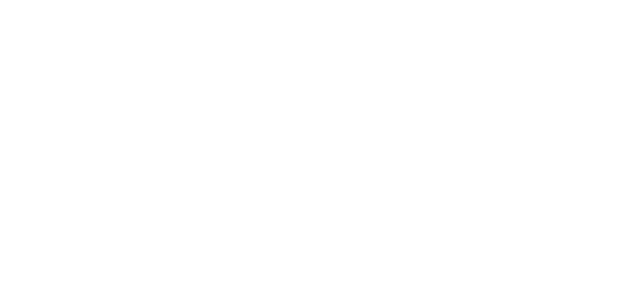
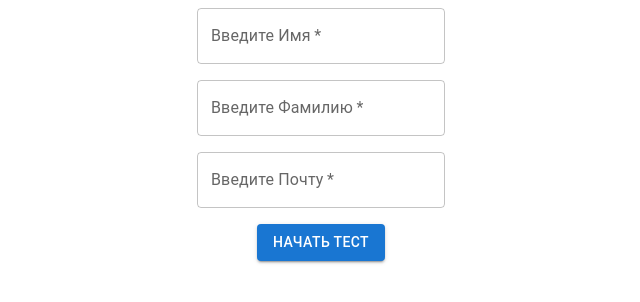
Before and after one commit to ArthurKing2901/madsoft, a React (Create React App) app: page / in a window 1280 px wide. Shown: the top 302 px of the page, without its empty margins (319-959 px from the left). Built offline with nearby package versions, Linux system fonts and the light colour scheme.

Commit message:
Add auth-form

```diff
--- /dev/null
+++ b/src/pages/AuthForm.tsx
@@ -0,0 +1,63 @@
+import { Box, Button, FormControlLabel, Grid, TextField } from '@mui/material'
+import React from 'react'
+import { FormProvider, useForm } from 'react-hook-form'
+
+type FormDataType = {
+  name: string
+  surname: string
+  email: string
+}
+
+const defaultValues = {
+  name: '',
+  surname: '',
+  email: '',
+}
+
+export const AuthForm = () => {
+  const methods = useForm<FormDataType>({ defaultValues })
+  const { register, handleSubmit } = methods
+
+  const handleStartTest = (formData: FormDataType) => {
+    console.log(formData)
+  }
+
+  return (
+    <Grid container>
+      <Grid item xs={12}>
+        <Box
+          display={'flex'}
+          flexDirection={'column'}
+          gap={2}
+          alignItems={'center'}
+        >
+          <FormProvider {...methods}>
+            <TextField
+              variant="outlined"
+              {...register('name', { required: true })}
+              required
+              label="Введите Имя"
+            />
+
+            <TextField
+              variant="outlined"
+              {...register('surname', { required: true })}
+              required
+              label="Введите Фамилию"
+            />
+
+            <TextField
+              variant="outlined"
+              {...register('email', { required: true })}
+              required
+              label="Введите Почту"
+            />
+            <Button variant="contained" onClick={handleSubmit(handleStartTest)}>
+              Начать тест
+            </Button>
+          </FormProvider>
+        </Box>
+      </Grid>
+    </Grid>
+  )
+}
--- a/src/components/Questions.tsx
+++ b/src/pages/Questions.tsx
@@ -1,6 +1,6 @@
 import { Button, Grid } from '@mui/material'
-import { Stepper } from './Stepper'
-import { QuestionCard } from './QuestionCard'
+import { Stepper } from '../components/Stepper'
+import { QuestionCard } from '../components/QuestionCard'
 import { FormProvider, useForm } from 'react-hook-form'
 import React from 'react'
 import { useAppDispatch, useAppSelector } from '../store/configStore'
--- a/src/router.tsx
+++ b/src/router.tsx
@@ -1,15 +1,16 @@
 import {
   Route,
-  Navigate,
   createBrowserRouter,
   createRoutesFromElements,
 } from 'react-router-dom'
 import { Layout } from './components/Layout'
-import { Questions } from './components/Questions'
+import { Questions } from './pages/Questions'
+import { AuthForm } from './pages/AuthForm'
 
 export const router = createBrowserRouter(
   createRoutesFromElements(
     <Route path="/" element={<Layout />}>
+      <Route index element={<AuthForm />} />
       <Route path="/questions" element={<Questions />} />
     </Route>,
   ),
```
